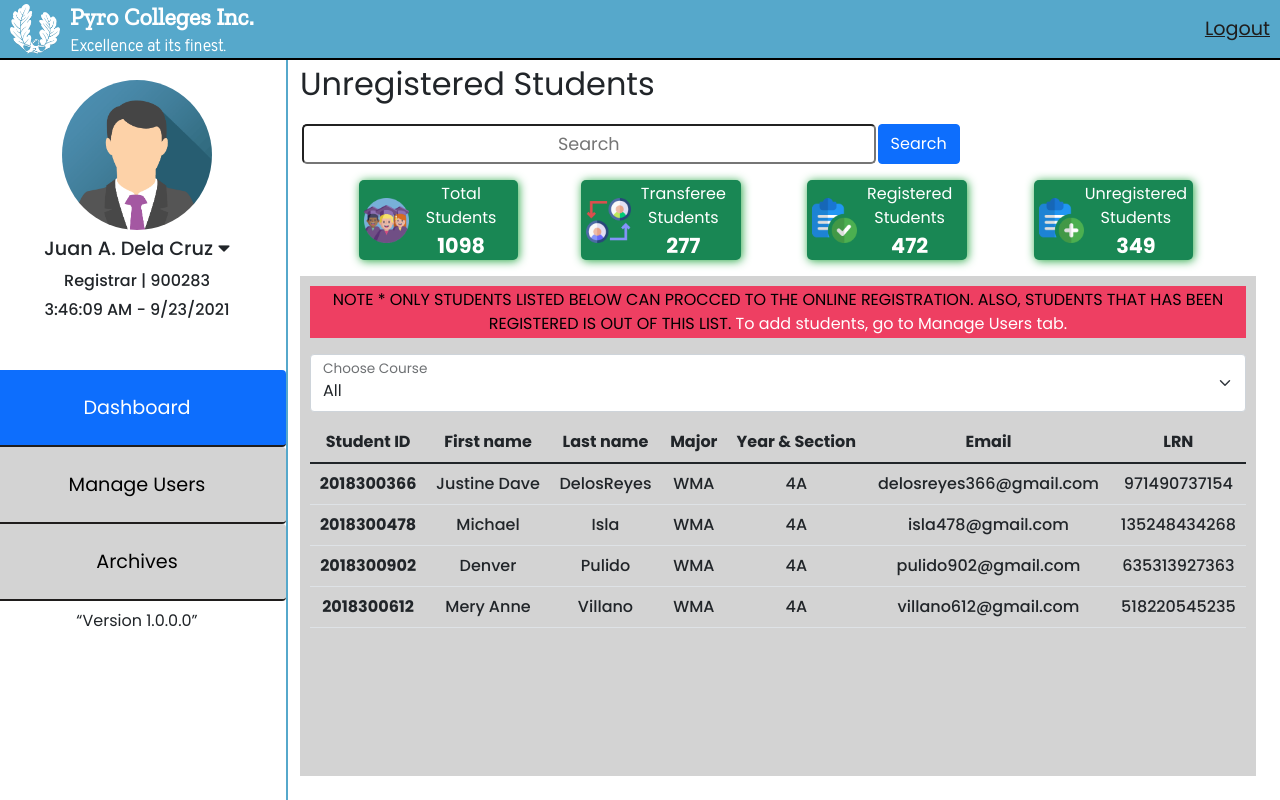
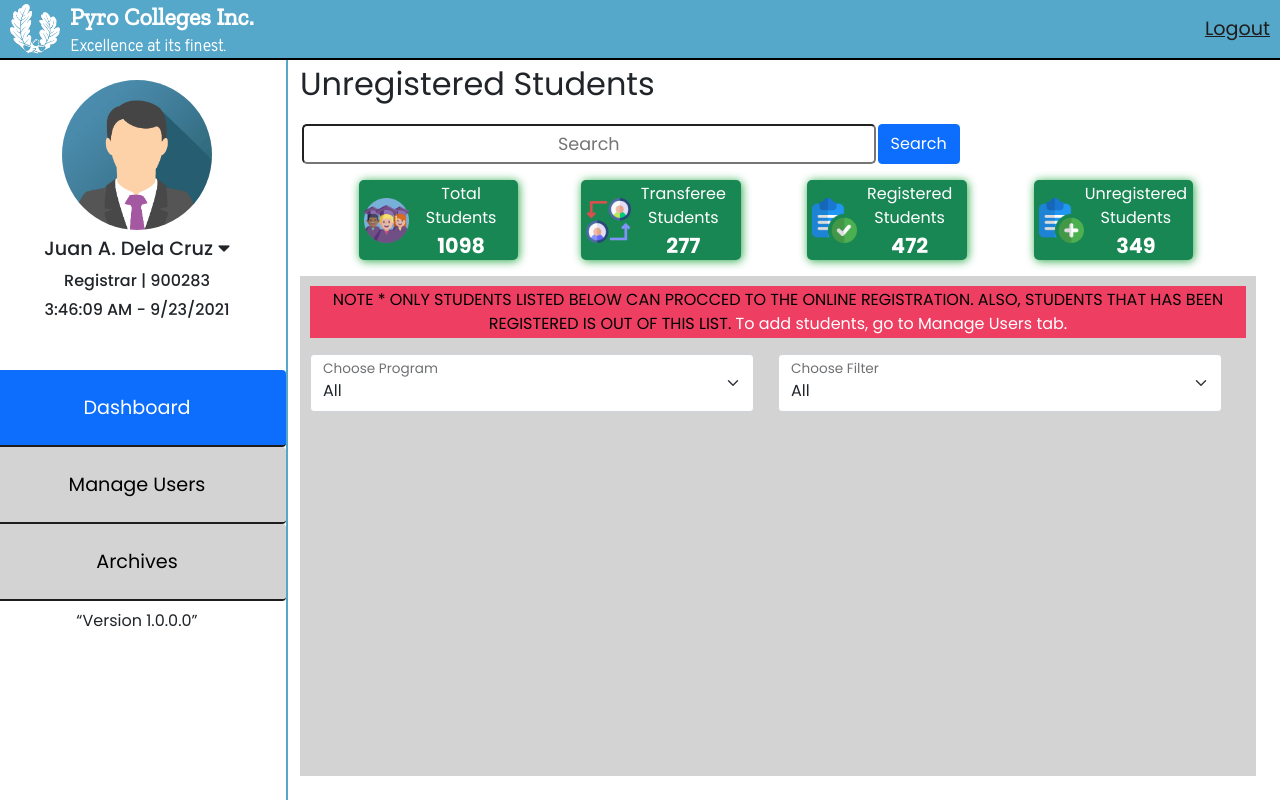
Before and after one commit to Pyro247/Billing-Management-System, a PHP site: page /html/registrar_access.php in a window 1280 px wide. Run offline with PHP 8.4, Linux system fonts and the light colour scheme; some libraries are stand-ins or nearby versions.

Commit message:
Hide / show table in dashboard (temporary), Added new filter on dashboard

```diff
--- a/css/registrar_access.css
+++ b/css/registrar_access.css
@@ -463,3 +463,15 @@ hr{
     width: 150px;
 
 }
+
+
+.table__{
+    transition: 300ms ease;;
+    opacity: 0;
+    visibility: hidden;
+}
+
+.table__.active{
+    opacity: 1;
+    visibility: visible;
+}
--- a/html/registrar_access.php
+++ b/html/registrar_access.php
@@ -103,13 +103,13 @@
                   <div class="student__group_left">
                     <img src="../images/registrar_img/all_students.png" alt="" class="rounded mx-auto d-block">
                   </div>
-                  <div class="student__group_right align-center">
+                  <div class="student__group_right align-center" onclick="dashboard_table_appear()">
                     <span class="text-center d-block">Total Students</span>
                     <strong class="text-center d-block">1098</strong>
                   </div>
                 </div>
 
-                <div class="col-sm-2 mx-1 bg-success text-white student__group">
+                <div class="col-sm-2 mx-1 bg-success text-white student__group" onclick="dashboard_table_appear()">
                   <div class="student__group_left">
                     <img src="../images/registrar_img/transferee.png" alt="" class="rounded mx-auto d-block">
                   </div>
@@ -120,7 +120,7 @@
                 </div>
 
 
-                <div class="col-sm-2 mx-1 bg-success text-white student__group">
+                <div class="col-sm-2 mx-1 bg-success text-white student__group" onclick="dashboard_table_appear()">
                   <div class="student__group_left">
                     <img src="../images/registrar_img/registered_student.png" alt="" class="rounded mx-auto d-block">
                   </div>
@@ -131,7 +131,7 @@
                 </div>
 
 
-                <div class="col-sm-2 mx-1 bg-success text-white student__group">
+                <div class="col-sm-2 mx-1 bg-success text-white student__group" onclick="dashboard_table_appear()">
                   <div class="student__group_left">
                     <img src="../images/registrar_img/unregistered_student.png" alt="" class="rounded mx-auto d-block">
                   </div>
@@ -145,6 +145,8 @@
                     <div class="col unreg_students_div">
                       <p class="notice__">Note * Only students listed below can procced to the online registration. Also, students that has been registered is out of this list.<span> To add students, go to Manage Users tab.</span></p>
 
+                      <div class="row">
+                      <div class="col">
                       <div class="form-floating">
                         <select class="form-select" id="floatingSelect" aria-label="Floating label select example">
                           <option selected>All</option>
@@ -152,10 +154,25 @@
                           <option value="2">Bachelor of Hospitality and Tourism</option>
                           <option value="3">Bachelor of Mechanical Engineering</option>
                         </select>
-                        <label for="floatingSelect">Choose Course</label>
+                        <label for="floatingSelect">Choose Program</label>
                       </div>
+                    </div>
 
-                        <div class="table__" style="overflow-x: auto;">
+
+                  <div class="col">
+                      <div class="form-floating">
+                        <select class="form-select" id="floatingSelect" aria-label="Floating label select example">
+                          <option selected>All</option>
+                          <option value="1">...</option>
+                          <option value="2">...</option>
+                          <option value="3">...</option>
+                        </select>
+                        <label for="floatingSelect">Choose Filter</label>
+                      </div>
+                  </div>
+                  </div>
+
+                        <div class="table__" style="overflow-x: auto;" id="table_dashboard_id">
                         <table class="table">
                             <thead class="thead-light">
                               <tr>
@@ -975,7 +992,13 @@
 
 
 
-
+  <!-- Function to appear table -->
+  <script type="text/javascript">
+    let table_ = document.getElementById('table_dashboard_id');
+    function dashboard_table_appear(){
+        table_.classList.toggle('active')
+    }
+  </script>
 
 
 
```
Also changed, not shown: html/forgotPassword.php (line endings or trailing spaces).
